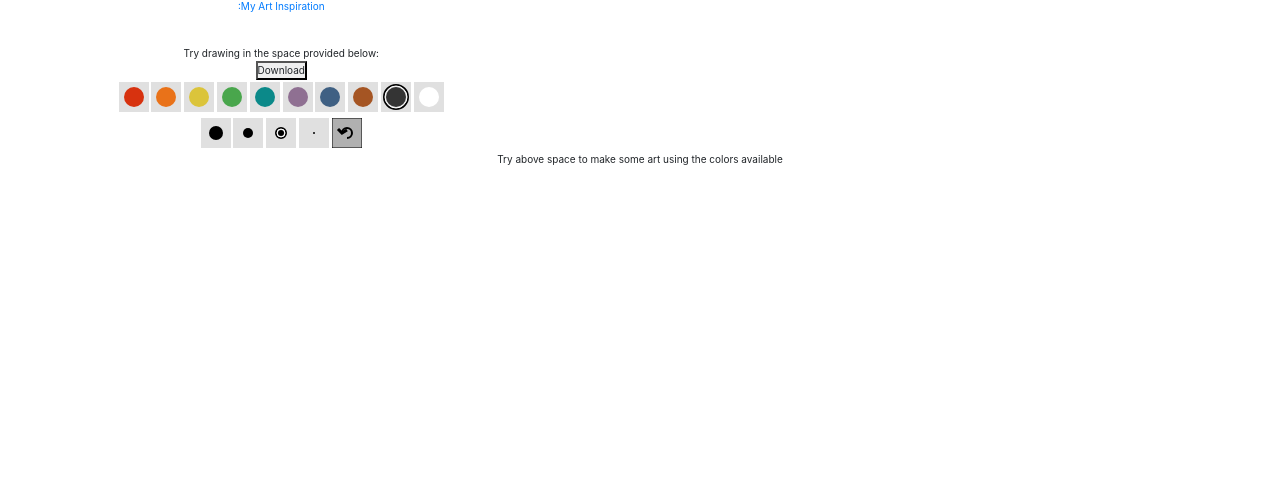
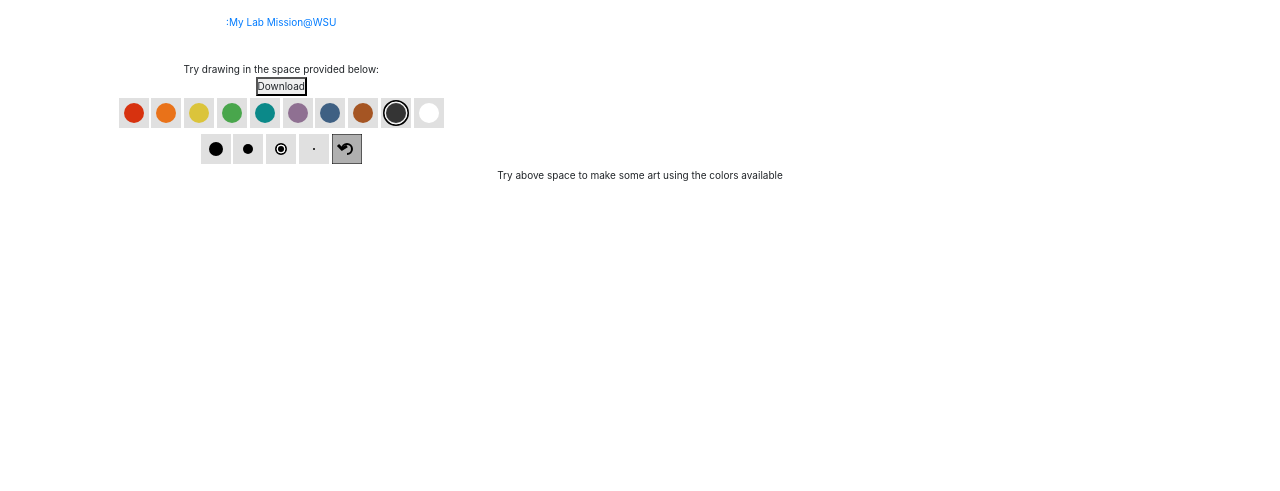
Before and after one commit to harshari/harshari.github.io, a plain HTML site: page index.html in a window 1280 px wide. Shown: the part 2513-3004 px from the top of the page. Drawn offline with nearby package versions, Linux system fonts and the light colour scheme; a script that the page names is missing.

Commit message:
Update index.html

```diff
--- a/index.html
+++ b/index.html
@@ -1004,6 +1004,8 @@ Amazon Linux version 2022.09 is available.
                                 <img src="https://raw.githubusercontent.com/harshari/harshari/master/HARSH_readmeGIF.gif" alt="funny GIF" width="100%">
                                 Built on a sketching interface by <a href="http://larryzitnick.org/">Larry Zitnick</a>
                                 <p><a href="https://ncase.me/faq/#GoodMentalHealth"> :My Art Inspiration</a></p>
+                                <p><a href="https://mars-wsu.github.io/#Mission"> :My Lab Mission@WSU</a></p>
+
                                 <br>
                                 Try drawing in the space provided below:
                                 <br>
```
